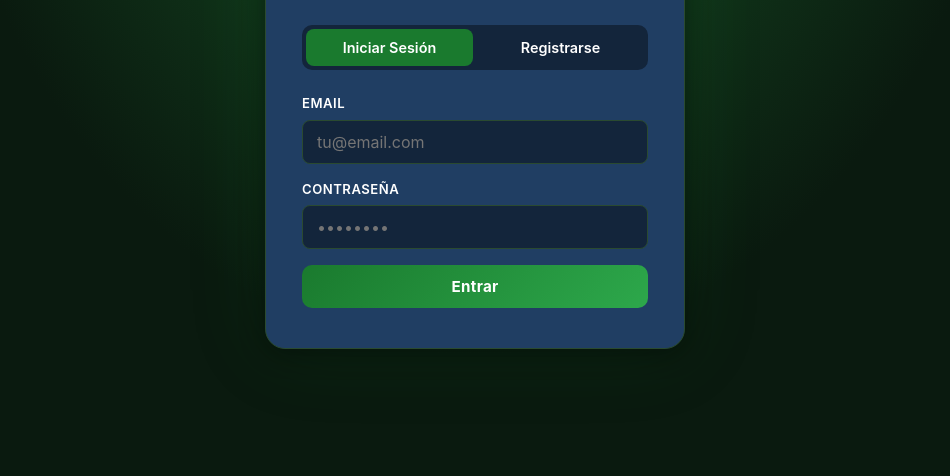
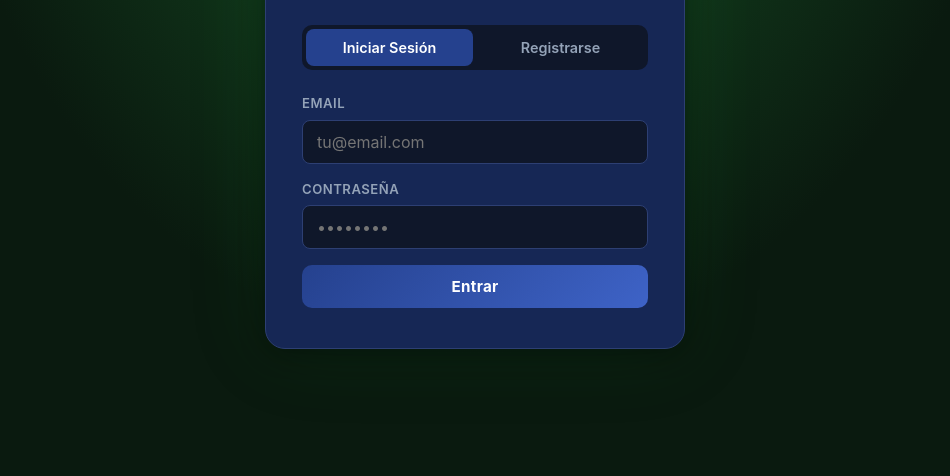
Before and after one commit to FedeRodriguezDev/Penca, a website: page public/index.html in a window 1280 px wide. Shown: the part 324-800 px from the top of the page, without its empty margins (165-1115 px from the left). Drawn offline with Linux system fonts and the light colour scheme.

Commit message:
cambio colores

```diff
--- a/public/style.css
+++ b/public/style.css
@@ -1,20 +1,20 @@
 /* ===== RESET & BASE ===== */
 *, *::before, *::after { box-sizing: border-box; margin: 0; padding: 0; }
 :root {
-  --green: #1a7a2e;
-  --green-dark: #105020;
-  --green-light: #2da84b;
-  --gold: #c9a227;
-  --gold-light: #f0c040;
-  --bg: #13253B;
-  --bg-card: #203E63;
-  --bg-card2: #1e3826;
-  --text: #e8f5e9;
-  --text-muted: #fff;
-  --border: #2a4a30;
-  --red: #e53935;
-  --blue: #1976d2;
-  --shadow: 0 4px 24px rgba(0,0,0,0.4);
+  --green: #25418E;
+  --green-dark: #162755;
+  --green-light: #3E63C7;
+  --gold: #DAAA00;
+  --gold-light: #F4C542;
+  --bg: #0F172A;
+  --bg-card: #162755;
+  --bg-card2: #1E293B;
+  --text: #F8FAFC;
+  --text-muted: #94A3B8;
+  --border: #2D3F73;
+  --red: #EF4444;
+  --blue: #55B5E5;
+  --shadow: 0 4px 24px rgba(0,0,0,0.35);
   --radius: 12px;
 }
 html { font-size: 16px; }
```
